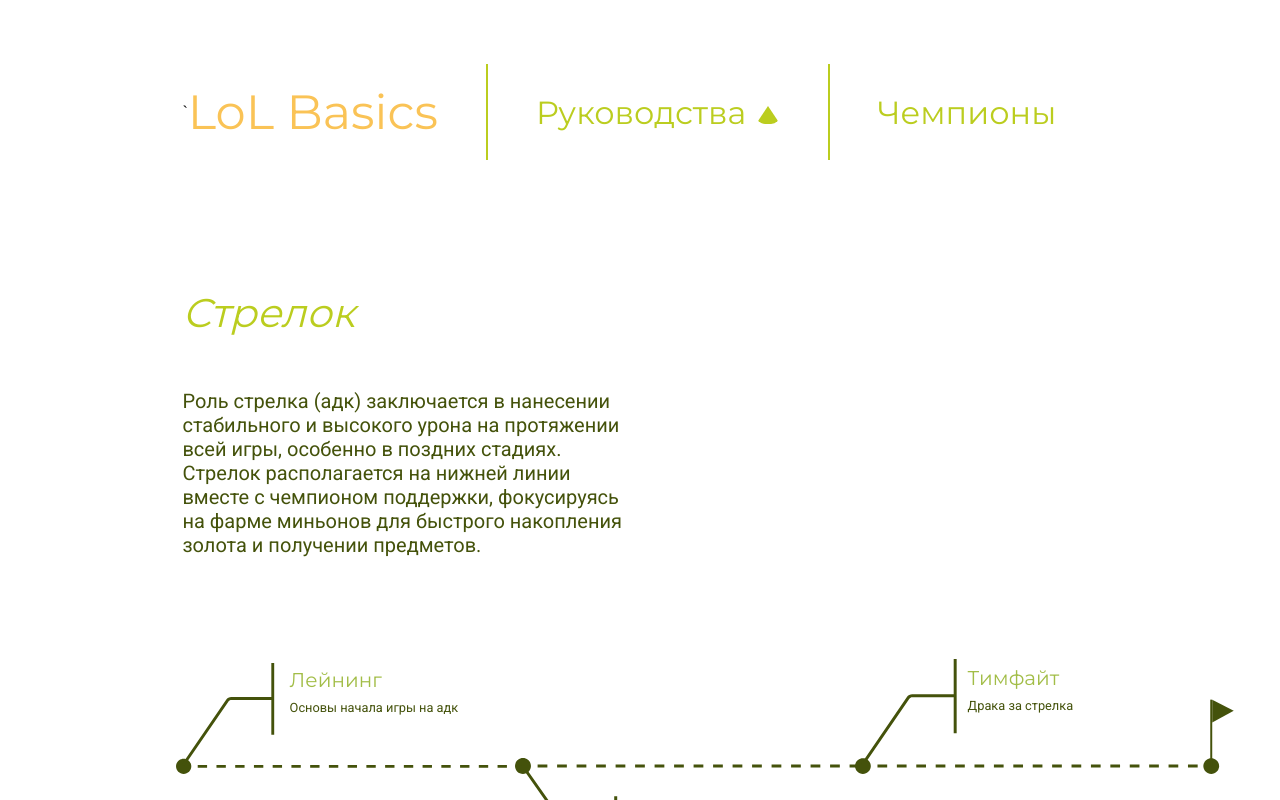
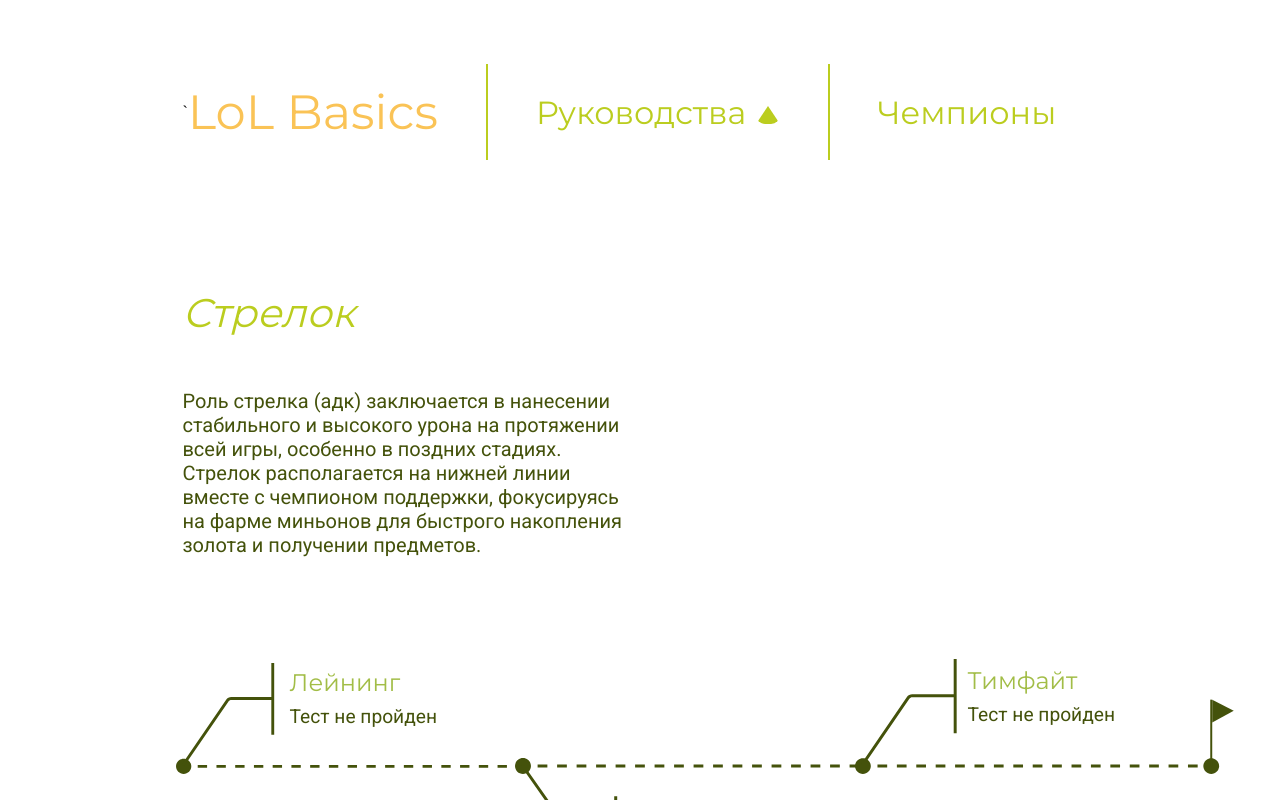
Before and after one commit to SMAK-OPERATOR/LoL-Basics, a Next.js app: page /guides/adc/1 in a window 1280 px wide. Shown: the top 800 px of the page. Built offline with nearby package versions, Linux system fonts and the light colour scheme.

Commit message:
testPreModal

```diff
--- a/src/components/guides/ProgressTimeline.module.scss
+++ b/src/components/guides/ProgressTimeline.module.scss
@@ -46,7 +46,7 @@
 .title {
   margin: 0 0 0.5rem 0;
   color: var(--color-h);
-  font-size: 1.25rem;
+  font-size: 1.5rem;
 
   font-family: var(--font-secondary), sans-serif;
   white-space: nowrap;
@@ -62,7 +62,7 @@
 
 .description {
   margin: 0;
-  font-size: clamp(0.8rem, 1.5vw, 0.8rem);
+  font-size: clamp(0.8rem, 1.5vw, 1.2rem);
   max-width: 15rem !important;
   color: var(--color-text);
   font-family: var(--font-text), sans-serif;
--- a/src/components/guides/ProgressTimeline.tsx
+++ b/src/components/guides/ProgressTimeline.tsx
@@ -90,6 +90,7 @@
     const [completedStates, setCompletedStates] = useState<boolean[]>([]);
     const [hoverStates, setHoverStates] = useState<boolean[]>([]);
     const [pressedStates, setPressedStates] = useState<boolean[]>([]);
+    const [testResults, setTestResults] = useState<number[]>([]);
 
     useEffect(() => {
         const isClient = typeof window !== 'undefined';
@@ -104,11 +105,29 @@
             setCompletedStates(initialCompleted);
             setHoverStates(Array(elements.length).fill(false));
             setPressedStates(Array(elements.length).fill(false));
+            const resultsKey = `${theme}Test`;
+            const savedResults = localStorage.getItem(resultsKey);
+            let initialResults: number[] = [];
+
+            if (savedResults) {
+                initialResults = JSON.parse(savedResults);
+                if (initialResults.length > elements.length) {
+                    initialResults = initialResults.slice(0, elements.length);
+                } else if (initialResults.length < elements.length) {
+                    initialResults = initialResults.concat(
+                        Array(elements.length - initialResults.length).fill(0))
+                }
+            } else {
+                initialResults = Array(elements.length).fill(0);
+            }
+
+            setTestResults(initialResults);
         } catch (e) {
             console.error('Error loading progress:', e);
             setCompletedStates(Array(elements.length).fill(false));
+            setTestResults(Array(elements.length).fill(0));
         }
-    }, [elements.length, storageKey]);
+    }, [elements.length, storageKey, theme]);
 
     useEffect(() => {
         if (typeof window !== 'undefined' && completedStates.length > 0) {
@@ -131,11 +150,12 @@
                 const isCompleted = completedStates[index];
                 const isHovered = hoverStates[index];
                 const isPressed = pressedStates[index];
-
                 let state: keyof TimelineElement = 'default';
                 if (isPressed) state = 'pressed';
                 else if (isHovered) state = 'hover';
                 else if (isCompleted) state = 'completed';
+                const totalQuestions = 4;
+                const correctCount = testResults[index] || 0;
 
                 return (
                     <Link
@@ -179,7 +199,10 @@
                                 `}>
                                     {timeLine.title[index]}
                                 </p>
-                                <p className={styles.description}>{timeLine.description[index]}</p>
+                                <p className={styles.description}>{isCompleted
+                                    ? `Тест: ${correctCount}/${totalQuestions}`
+                                    : "Тест не пройден"}
+                                </p>
                             </div>
                         </div>
                     </Link>
--- a/src/data/json/midTest.json
+++ b/src/data/json/midTest.json
@@ -102,6 +102,17 @@
       "pageNumber": 3,
       "questions": [
         {
+          "question": "Почему для магов особенно важно разделять сайдлейн на зоны?",
+          "options": [
+            "Чтобы знать, где ставить больше вардов",
+            "Чтобы понимать, где фармить безопасно, а где высок риск ганга",
+            "Чтобы быстрее перемещаться между линиями",
+            "Чтобы эффективнее использовать свои способности"
+          ],
+          "correctIndex": 1,
+          "explanation": "Разделение на зоны помогает оценить уровень опасности"
+        },
+        {
           "question": "Где безопаснее фармить магам?",
           "options": [
             "Рядом с вражеской базой",
```
